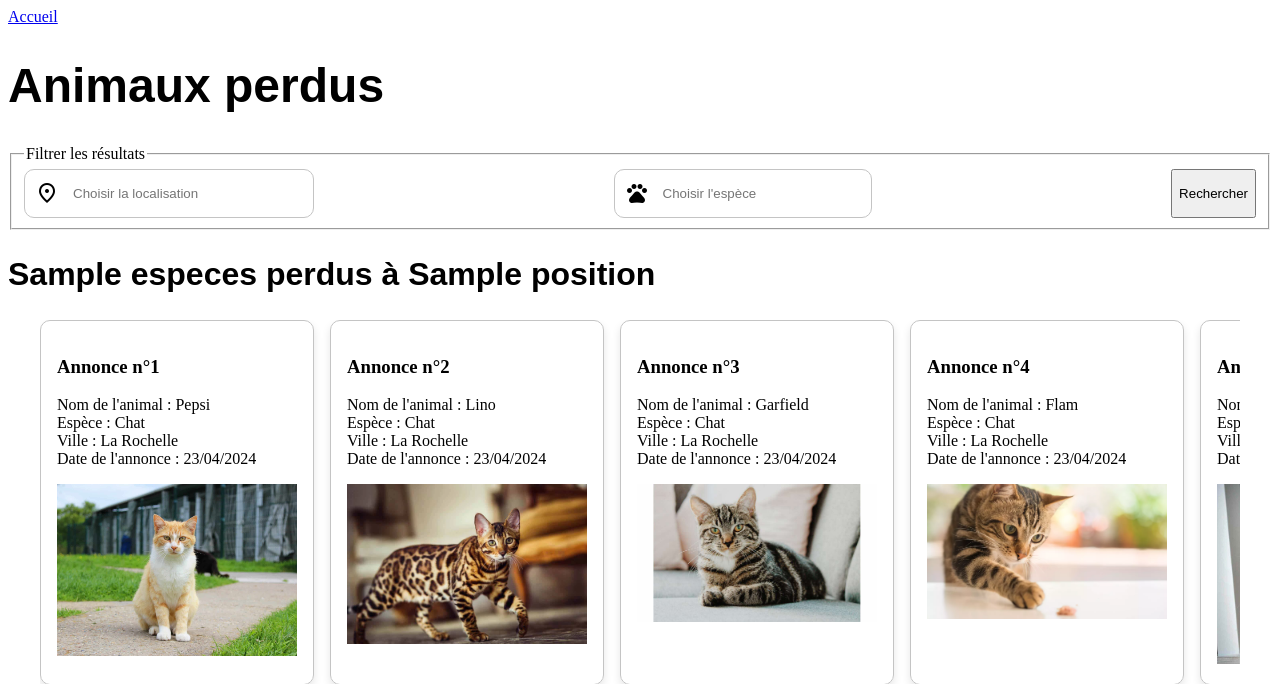
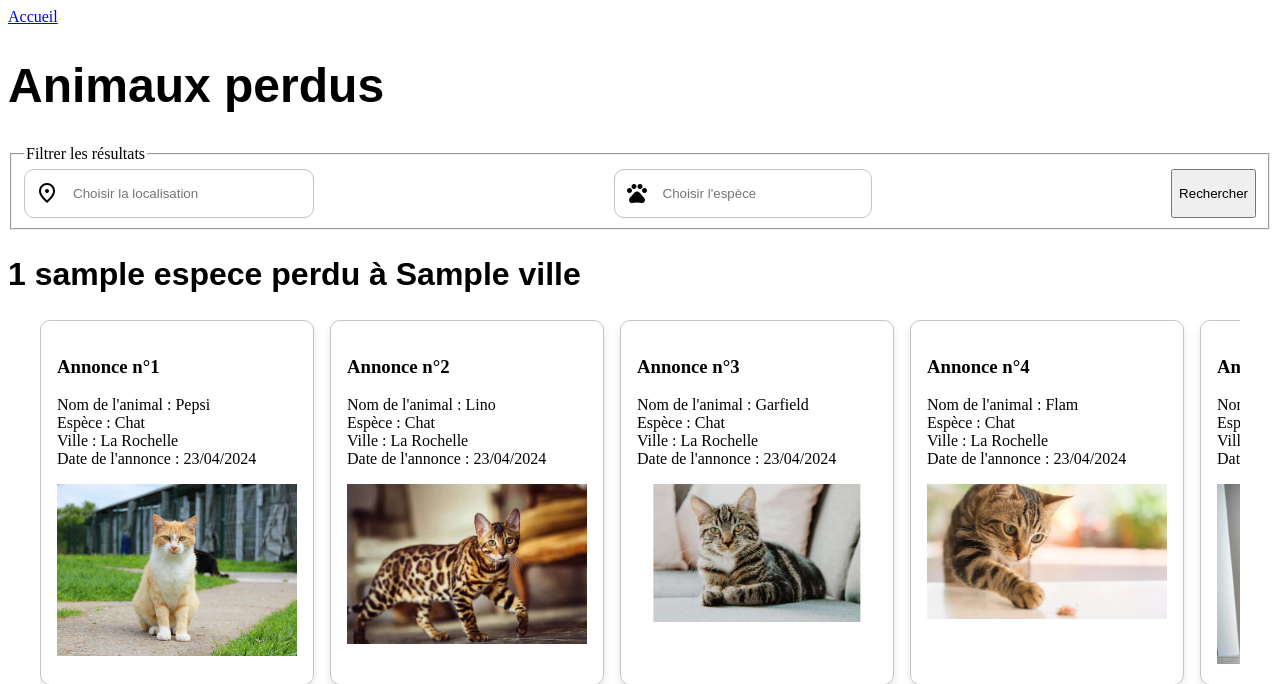
Before and after one commit to MaximeCHASLES/NR, a Django app: template petrescue/main/templates/main/animaux_perdus.html in a window 1280 px wide. Shown: the top 684 px of the page. Run offline with Django 5.2, Linux system fonts and the light colour scheme; data comes from the database, SQL or seed files in the repository; both versions use the stored data as it was after the commit; the template is opened without the code that fills it: values that come from a table or form of the project are taken from there, most other values are stand-ins (such as "Sample title", 1, 10 or a date in 2020).

Commit message:
Lègères modif sur les filtres

```diff
--- a/petrescue/main/static/main/css/form.css
+++ b/petrescue/main/static/main/css/form.css
@@ -18,7 +18,7 @@ fieldset#filtre {
     position: relative;
 }
 
-input#position {
+input#ville {
     width: 12rem;
     border: 1px solid rgb(196, 196, 196);
     border-radius: 10px;
@@ -38,7 +38,7 @@ input#espece {
     background-position: 10px;
 }
 
-.position__menu, .espece__menu {
+.ville__menu, .espece__menu {
     display: none;
     position: absolute;
     top: 3.5rem;
@@ -46,6 +46,7 @@ input#espece {
     width: 18rem;
     box-shadow: 0px 10px 13px -7px #000000;
     border-radius: 10px;
+    z-index: 3000;
 }
 
 .menu__choix, .menu__no-result {
--- a/petrescue/main/static/main/js/form.js
+++ b/petrescue/main/static/main/js/form.js
@@ -4,11 +4,11 @@ const especes = [
     "Furet"
 ]
 
-const inputPosition = document.querySelector('input#position');
+const inputPosition = document.querySelector('input#ville');
 const inputCode = document.querySelector('input#code');
 const inputEspece = document.querySelector('input#espece');
-const divMenu = document.querySelector('.position__menu');
-const ulMenuPosition = document.querySelector('.position__menu > ul');
+const divMenu = document.querySelector('.ville__menu');
+const ulMenuPosition = document.querySelector('.ville__menu > ul');
 const ulMenuEspece = document.querySelector('.espece__menu > ul');
 const liFindMe = document.querySelector('#find-me');
 
--- a/petrescue/main/templates/main/animaux_perdus.html
+++ b/petrescue/main/templates/main/animaux_perdus.html
@@ -9,7 +9,7 @@
 {% endblock %}
 
 {% block form %}
-    <form id="filtres-resultats" method="post" action="{% url 'perdus' %}">
+    <form id="filtres-resultats" method="get" action="{% url 'perdus' %}">
 {% endblock %}
 
 
@@ -20,8 +20,16 @@
 
         <section class="annonces">
 
-            {% if position %}
-                <h2 class="annonces__titre-2">{{ espece }}s perdus à {{ position }}</h2>
+            {% if ville and espece %}
+                <h2 class="annonces__titre-2">
+                    {% if nb_animaux == 1 %}
+                    {{ nb_animaux }} {{ espece|lower }} perdu à {{ ville }}
+                    {% elif nb_animaux == 0 %}
+                    Aucun résultat
+                    {% else %}
+                    {{ nb_animaux }} {{ espece|lower }}s perdus à {{ ville }}
+                    {% endif %}
+                </h2>
             {% else %}
                 <h2 class="annonces__titre-2">Dernières annonces publiées</h2>
             {% endif %}
@@ -42,10 +50,6 @@
                 {% endfor %}
 
                 </div>
-
-
-            {% else %}
-                <p>Pas d'annonces</p>
             {% endif %}
 
         </section>
--- a/petrescue/main/templates/main/layout/animaux.html
+++ b/petrescue/main/templates/main/layout/animaux.html
@@ -25,15 +25,15 @@
         {% endblock %}
 
             <!-- Champs cachés -->
-            {% csrf_token %}
+            <!-- {% csrf_token %} -->
             <input type="hidden" id="code" name="code">
 
             <fieldset id="filtre">
                 <legend>Filtrer les résultats</legend>
 
                 <div class="input-wrapper">
-                    <input id="position" name="position" type="text" placeholder="Choisir la localisation" autocomplete="off" required>
-                    <div class="position__menu">
+                    <input id="ville" name="ville" type="text" placeholder="Choisir la localisation" autocomplete="off" required>
+                    <div class="ville__menu">
                         <ul>
                             <li class="menu__choix" id="find-me">Utiliser ma position</li>
                         </ul>
```
Also changed, not shown: petrescue/main/views.py (+19 -17 lines), petrescue/db.sqlite3.
